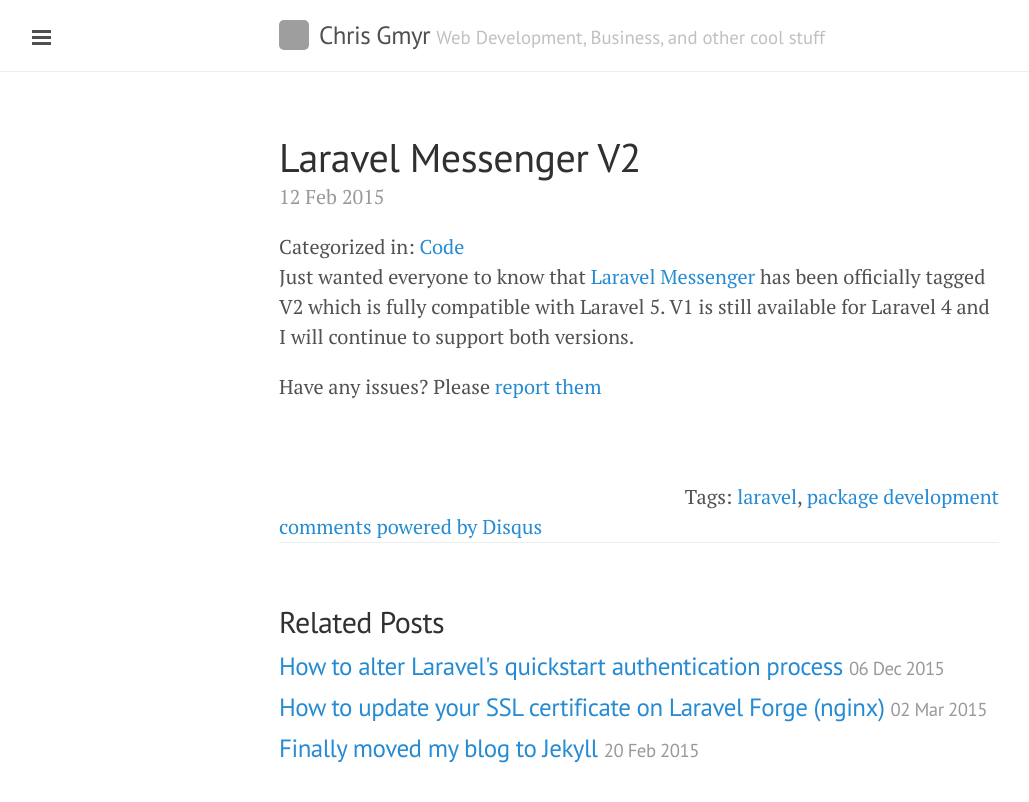
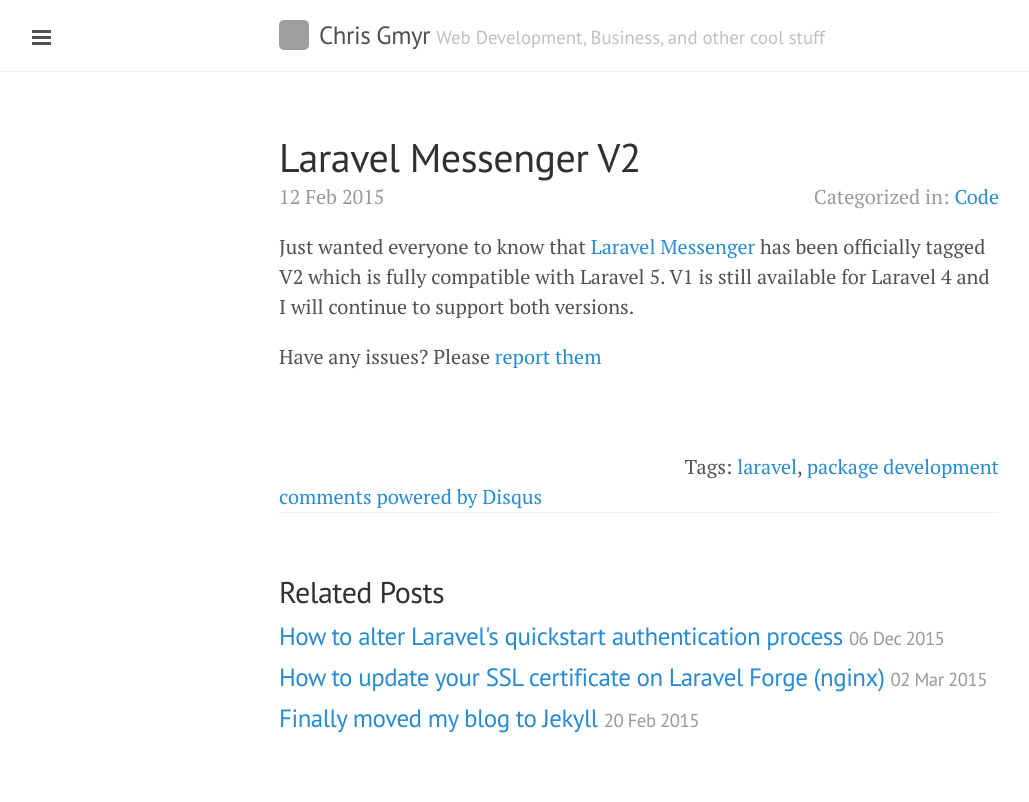
Before and after one commit to cmgmyr/cmgmyr.github.io, a Jekyll site: the page built from _posts/2015-02-12-laravel-messenger-v2.md, in a window 1280 px wide. Shown: the top 802 px of the page, without its empty margins (1-1030 px from the left). Built offline with Jekyll 4.4.1, drawn with Linux system fonts in a browser that asks for light colours; comment, search, counter and statistics services are not loaded; grey boxes are pictures that could not be loaded.

Commit message:
adjust styles for post categories

```diff
--- a/public/css/styles.css
+++ b/public/css/styles.css
@@ -27,3 +27,14 @@
 .post-tags {
   text-align: right;
 }
+
+.post-categories {
+  float:right;
+  display:block;
+  margin-top:-2.5rem;
+  color:#9a9a9a;
+}
+
+#post-content {
+  clear:both;
+}
```
